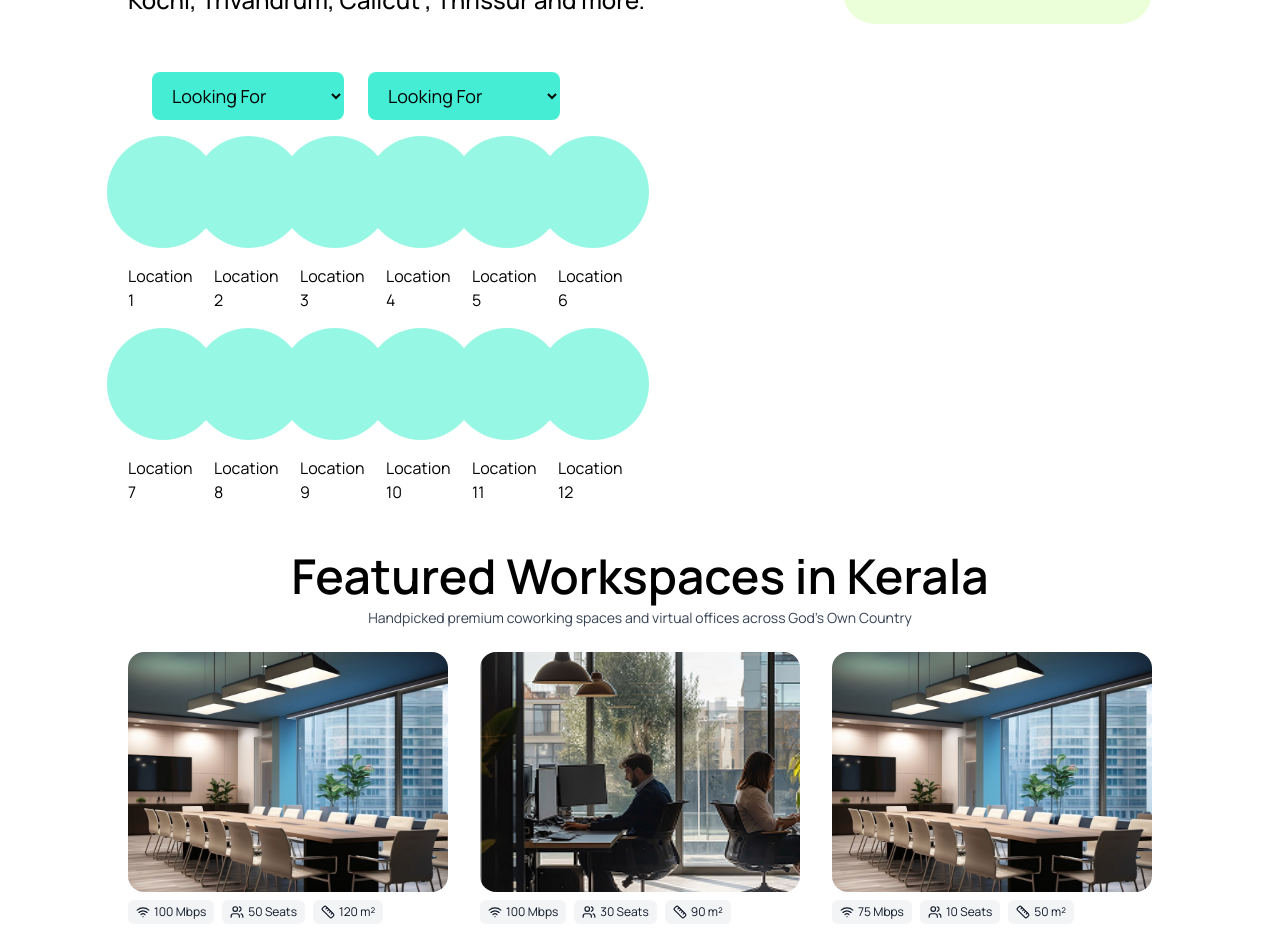
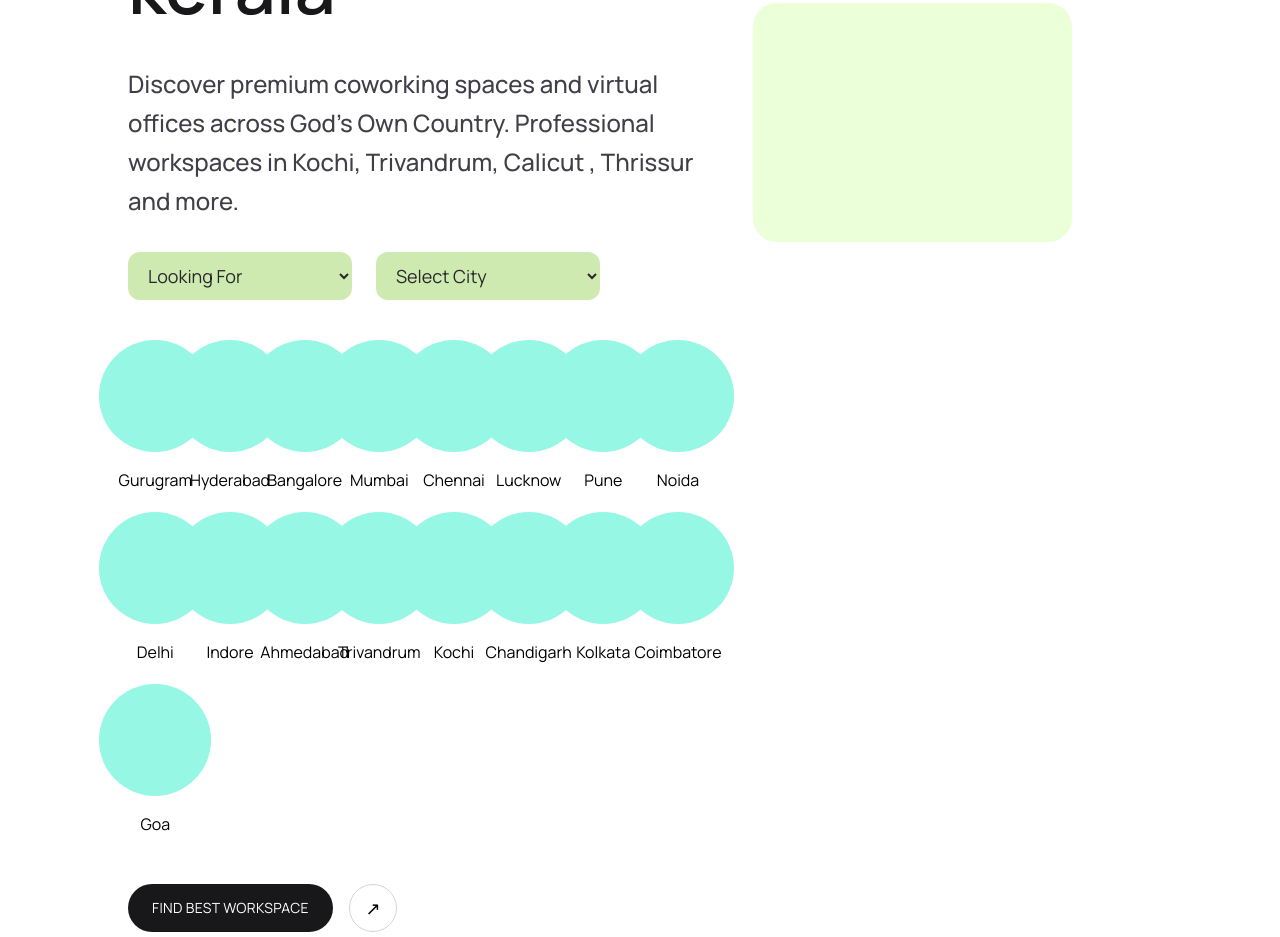
Before and after one commit to maheswar-dileep/cowork-kerala-web, a Next.js app: page / in a window 1280 px wide. Shown: the part 500-1437 px from the top of the page. Built offline with nearby package versions, Linux system fonts and the light colour scheme.

Commit message:
Refactor Hero section layout and enhance functionality with filters and CTA buttons

```diff
--- a/src/app/(landing)/Section/Hero.tsx
+++ b/src/app/(landing)/Section/Hero.tsx
@@ -4,49 +4,88 @@ import React from 'react';
 
 const Hero = () => {
     return (
-        <div className="grid md:grid-cols-3 md:mt-12 w-full gap-12">
-            <div className="col-span-2 md:w-full flex flex-col gap-12">
-                <h3 className="text-6xl font-semibold leading-20">
-                    The Most Exciting Square Meters In Town
-                </h3>
-                <p className="text-2xl leading-12 font-medium w-full">
+        <section className="w-full">
+            <div className="grid md:grid-cols-12 gap-10 md:gap-12 md:mt-12 items-start">
+                {/* Left content */}
+                <div className="md:col-span-7 flex flex-col gap-8">
+                    <h1 className="text-5xl md:text-7xl font-semibold leading-tight text-zinc-900">
+                        We help you find your ideal workspace in kerala
+                    </h1>
+                    <p className="text-xl md:text-2xl leading-relaxed font-medium text-zinc-700">
                         Discover premium coworking spaces and virtual offices across God{`'`}s Own
                         Country. Professional workspaces in Kochi, Trivandrum, Calicut , Thrissur and
                         more.
                     </p>
-            </div>
-            <div className="w-full md:flex justify-start">
-                <div className="w-full h-full bg-[#EBFFD8] rounded-4xl"></div>
-            </div>
-            <div className="flex flex-col gap-4 items-center col-span-2 w-full md:w-3/4">
-                <div className="flex w-full gap-6 ms-12">
+
+                    {/* Filters */}
+                    <div className="flex flex-wrap gap-4 md:gap-6">
                         <SelectInput
+                            className="w-56 h-12 rounded-xl bg-[#CFEAB1] text-zinc-800"
                             placeholder="Looking For"
                             options={[
-                            { label: 'Option 1', value: 'option1' },
-                            { label: 'Option 2', value: 'option2' },
-                            { label: 'Option 3', value: 'option3' },
+                                { label: 'Coworking Space', value: 'coworking' },
+                                { label: 'Private Office', value: 'private-office' },
+                                { label: 'Virtual Office', value: 'virtual-office' },
                             ]}
                         />
-
                         <SelectInput
-                        placeholder="Looking For"
+                            className="w-56 h-12 rounded-xl bg-[#CFEAB1] text-zinc-800"
+                            placeholder="Select City"
                             options={[
-                            { label: 'Option 1', value: 'option1' },
-                            { label: 'Option 2', value: 'option2' },
-                            { label: 'Option 3', value: 'option3' },
+                                { label: 'Kochi', value: 'kochi' },
+                                { label: 'Trivandrum', value: 'trivandrum' },
+                                { label: 'Calicut', value: 'calicut' },
+                                { label: 'Thrissur', value: 'thrissur' },
                             ]}
                         />
                     </div>
-                <div className="gap-4 grid ms grid-cols-6 items-start">
-                    {Array(12)
-                        .fill(0)
-                        .map((_, index) => (
-                            <LocationCircle key={index} location={`Location ${index + 1}`} />
+
+                    {/* Locations list */}
+                    <div className="grid grid-cols-4 sm:grid-cols-6 lg:grid-cols-8 gap-5 pt-2">
+                        {[
+                            'Gurugram',
+                            'Hyderabad',
+                            'Bangalore',
+                            'Mumbai',
+                            'Chennai',
+                            'Lucknow',
+                            'Pune',
+                            'Noida',
+                            'Delhi',
+                            'Indore',
+                            'Ahmedabad',
+                            'Trivandrum',
+                            'Kochi',
+                            'Chandigarh',
+                            'Kolkata',
+                            'Coimbatore',
+                            'Goa',
+                        ].map((city) => (
+                            <LocationCircle key={city} location={city} />
                         ))}
                     </div>
+
+                    {/* CTA */}
+                    <div className="flex items-center gap-4 pt-4">
+                        <button className="h-12 px-6 rounded-full bg-zinc-900 text-white text-sm tracking-wide">
+                            FIND BEST WORKSPACE
+                        </button>
+                        <button
+                            aria-label="Go"
+                            className="size-12 rounded-full border border-zinc-300 flex items-center justify-center"
+                        >
+                            <span className="text-lg">↗</span>
+                        </button>
                     </div>
                 </div>
+
+                {/* Right images (placeholders) */}
+                <div className="md:col-span-5 flex flex-col gap-8">
+                    <div className="w-full aspect-[4/3] rounded-3xl bg-[#EBFFD8]" />
+                    <div className="w-4/5 aspect-[4/3] rounded-3xl bg-[#EBFFD8]" />
+                </div>
+            </div>
+        </section>
     );
 };
 
```
Lines whose indentation alone changed are shown as unchanged.
